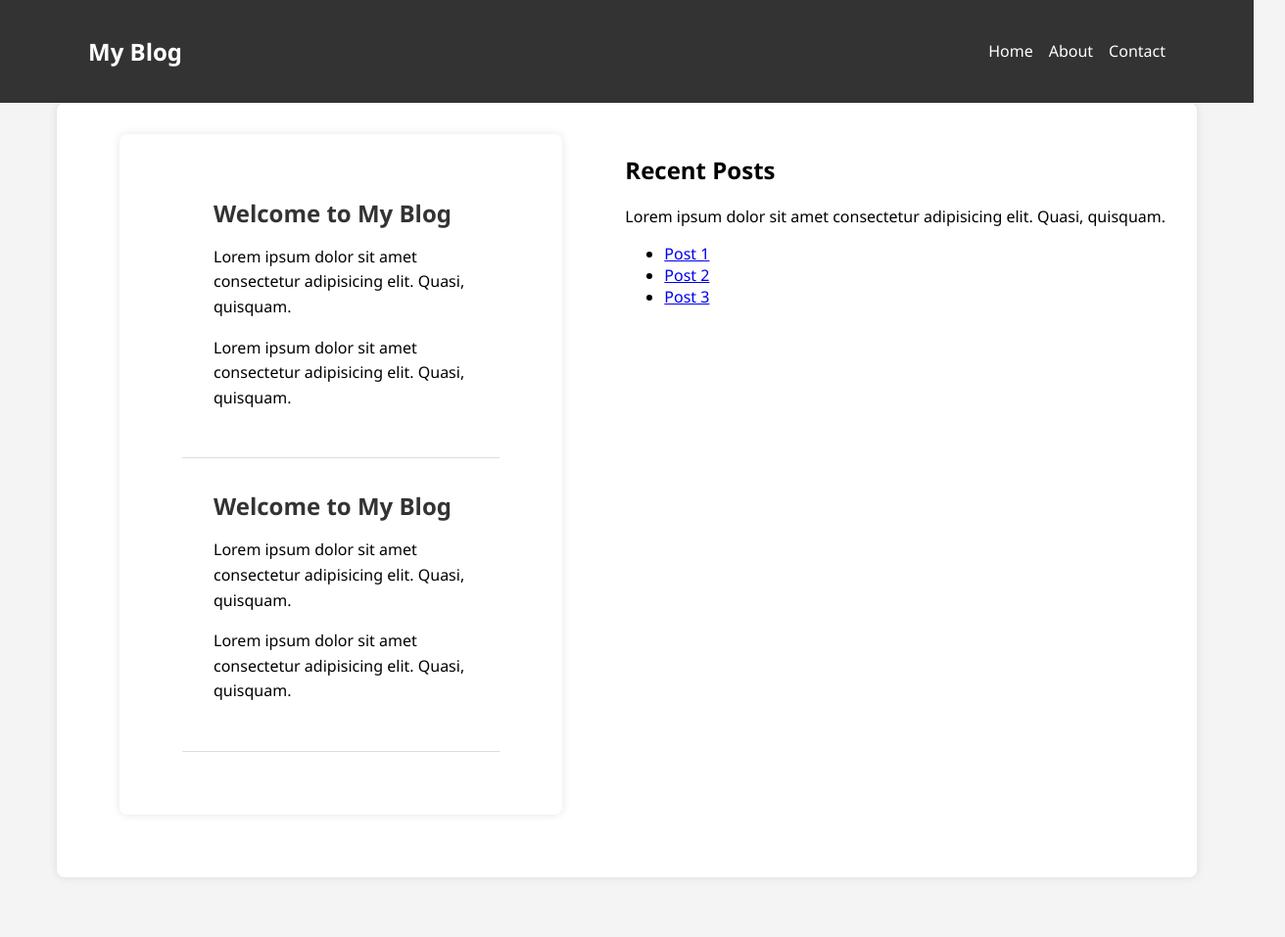
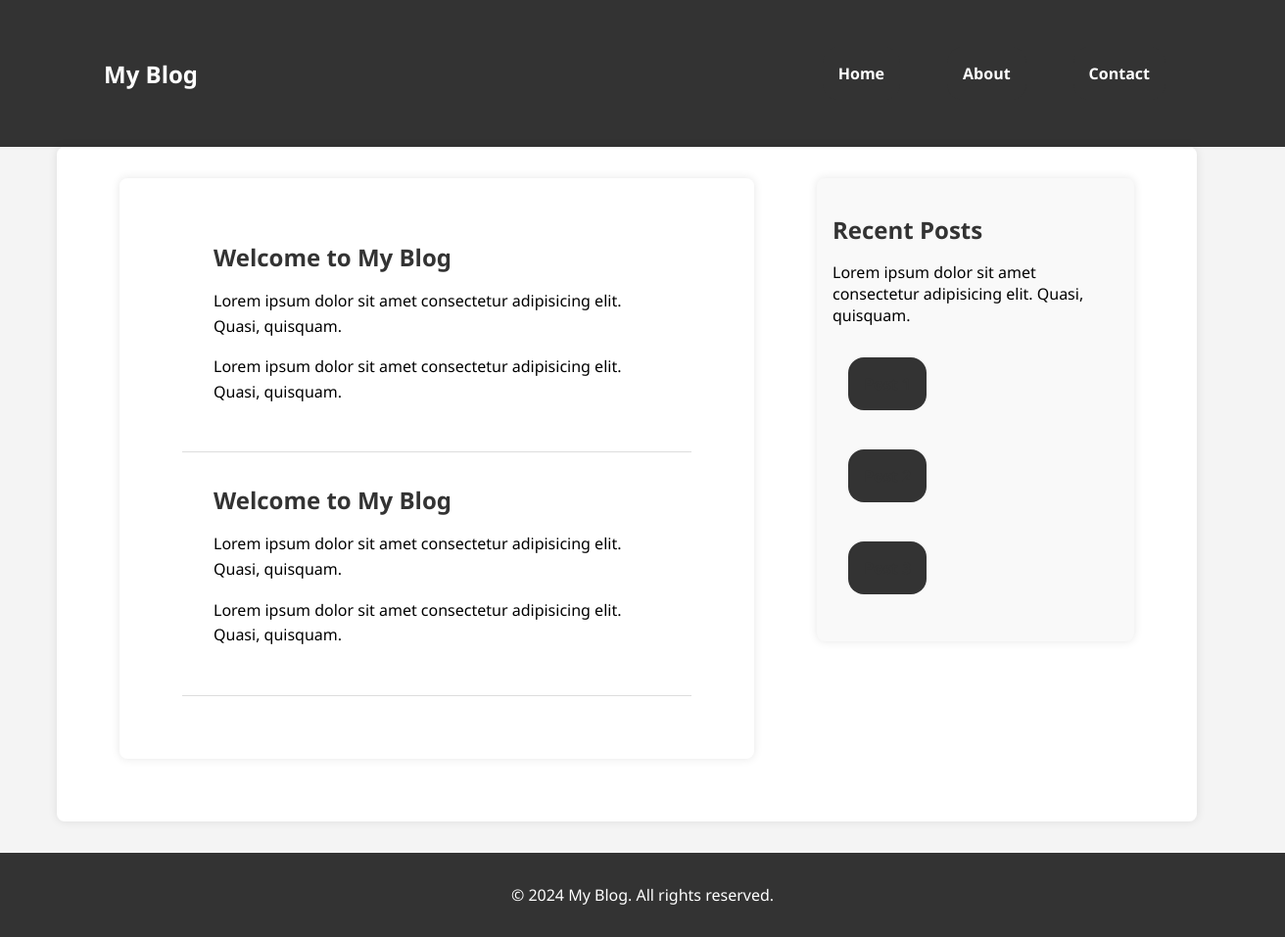
Before and after one commit to mahamudul404/simple-blog, a plain HTML site: page index.html in a window 1280 px wide. Shown: the whole page at 98% size, 1312 px wide, since content can reach past the window. Before the commit the page ends 928 px from the top, so only its background shows below. Drawn offline with Linux system fonts and the light colour scheme.

Commit message:
create contact page

```diff
--- a/index.html
+++ b/index.html
@@ -11,9 +11,9 @@
       <nav class="navbar">
         <h1>My Blog</h1>
         <ul class="nav-links">
-          <li><a href="#">Home</a></li>
-          <li><a href="#">About</a></li>
-          <li><a href="#">Contact</a></li>
+          <li><a href="/index.html">Home</a></li>
+          <li><a href="/about.html">About</a></li>
+          <li><a href="/contact.html">Contact</a></li>
         </ul>
       </nav>
     </header>
@@ -55,5 +55,8 @@
         </ul>
       </aside>
     </div>
+    <footer class="footer">
+      <p>&copy; 2024 My Blog. All rights reserved.</p>
+    </footer>
   </body>
 </html>
--- a/style.css
+++ b/style.css
@@ -11,6 +11,9 @@ header {
   color: #fff;
   padding: 1rem;
   text-align: center;
+  /* position: fixed; */
+  width: 100%;
+  top: 0;
 }
 
 .navbar {
@@ -20,6 +23,8 @@ header {
   max-width: 1100px;
   margin: 0 auto;
   padding: 0 20px;
+  /* position: fixed; */
+  top: 0;
 }
 
 .nav-links {
@@ -84,3 +89,108 @@ header {
   margin-left: 2rem;
   margin-right: 2rem;
 }
+
+.sidebar {
+  background-color: #f9f9f9;
+  padding: 1rem;
+  border-radius: 8px;
+  box-shadow: 0 0 10px rgba(0, 0, 0, 0.1);
+  flex: 1;
+  margin-bottom: 2rem;
+  margin-right: 2rem;
+}
+
+.sidebar h2 {
+  color: #333;
+  margin-bottom: 0.5rem;
+  font-size: 1.5rem;
+}
+
+.sidebar-links {
+  list-style: none;
+  padding: 0;
+}
+
+.sidebar-links li {
+  margin-bottom: 0.5rem;
+}
+
+.sidebar-links a {
+  text-decoration: none;
+  color: #333;
+}
+
+.footer {
+  background-color: #333;
+  color: #fff;
+  text-align: center;
+  padding: 1rem;
+  /* position: fixed; */
+  bottom: 0;
+  width: 100%;
+}
+
+span{
+  font-weight: bold;
+}
+a{
+  text-decoration: none;
+  color: #333;
+  font-weight: bold;
+  margin-right: 1rem;
+  margin-left: 1rem;
+  margin-top: 1rem;
+  margin-bottom: 1rem;
+  display: inline-block;
+  padding: 1rem;
+  border-radius: 1rem;
+  background-color: #333;
+  color: #fff;
+}
+a:hover{
+  background-color: #fff;
+  color: #333;
+}
+
+
+
+
+
+
+
+
+
+
+
+
+
+
+
+
+
+
+
+
+
+/* media query for mobile screen */
+@media (max-width: 768px) {
+  .container {
+    flex-direction: column;
+  }
+  .main-content {
+    margin-left: 0;
+    margin-right: 0;
+  }
+  .sidebar {
+    margin-right: 0;
+  }
+  .navbar {
+    flex-direction: column;
+  }
+  .nav-links {
+    flex-direction: column;
+  }
+  .footer {
+    position: relative;
+  }
+}
```
Also changed, not shown: contact.html (added, +38 -0 lines), about.html (added).
